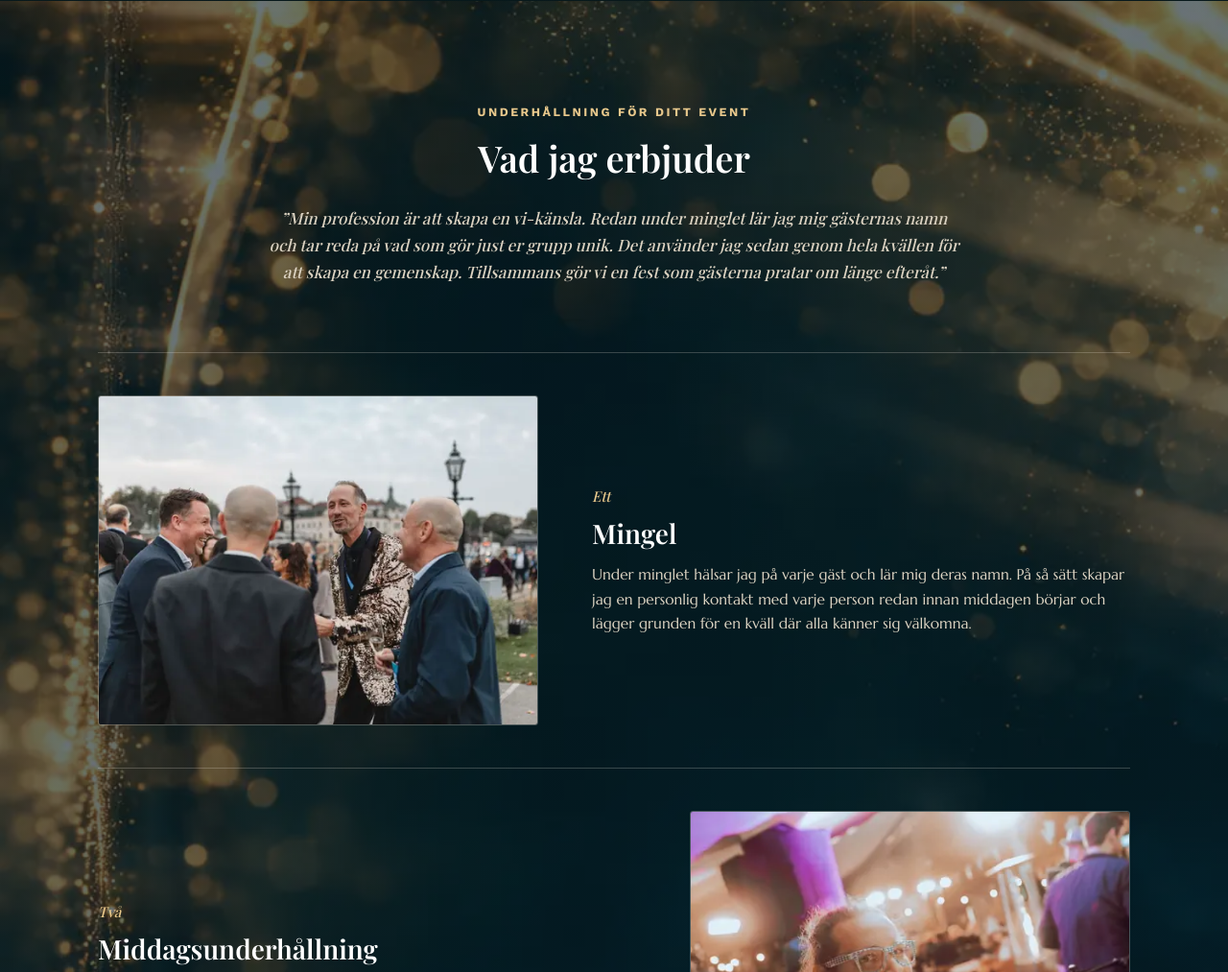
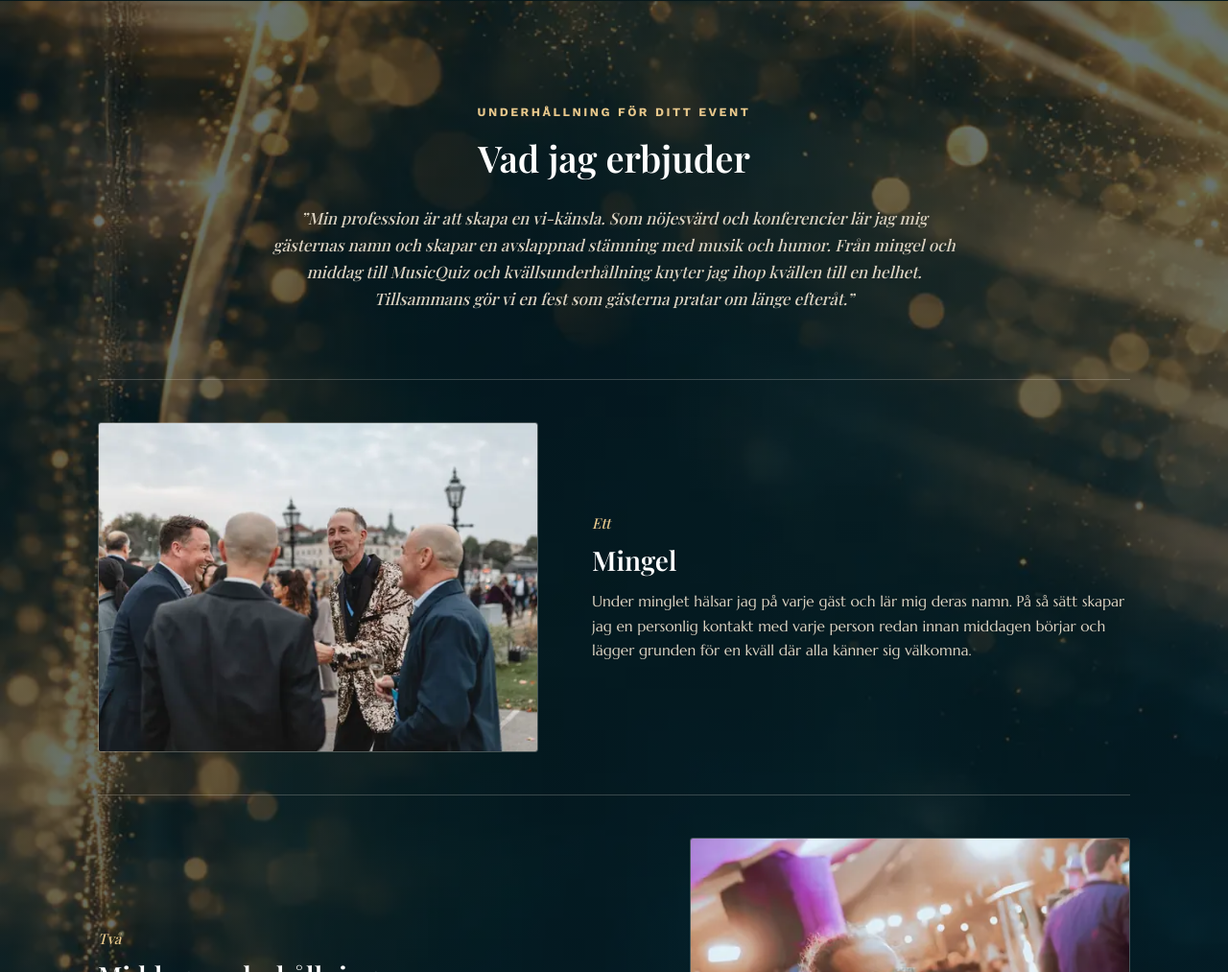
Before and after one commit to officialsqall-arch/danielAllevedHemsida, a plain HTML site: page index.html in a window 1280 px wide. Shown: the part 759-1772 px from the top of the page at 96% size. Drawn offline with nearby package versions, Linux system fonts and the light colour scheme; a web font is replaced by a local one.

Commit message:
Ny citattext under Vad jag erbjuder med kvällens moment
Co-Authored-By: Claude Opus 5.5 <noreply@anthropic.com>
Claude-Session: https://claude.ai/code/session_01Dw7yaZdTvVgCML244Fiewx

```diff
--- a/index.html
+++ b/index.html
@@ -163,7 +163,7 @@
           <span class="eyebrow eyebrow--gold">Underhållning för ditt event</span>
           <h2>Vad jag erbjuder</h2>
         </header>
-        <p class="offer-quote">”Min profession är att skapa en vi-känsla. Redan under minglet lär jag mig gästernas namn och tar reda på vad som gör just er grupp unik. Det använder jag sedan genom hela kvällen för att skapa en gemenskap. Tillsammans gör vi en fest som gästerna pratar om länge efteråt.”</p>
+        <p class="offer-quote">”Min profession är att skapa en vi-känsla. Som nöjesvärd och konferencier lär jag mig gästernas namn och skapar en avslappnad stämning med musik och humor. Från mingel och middag till MusicQuiz och kvällsunderhållning knyter jag ihop kvällen till en helhet. Tillsammans gör vi en fest som gästerna pratar om länge efteråt.”</p>
 
         <div class="offers">
           <article class="offer">
```
